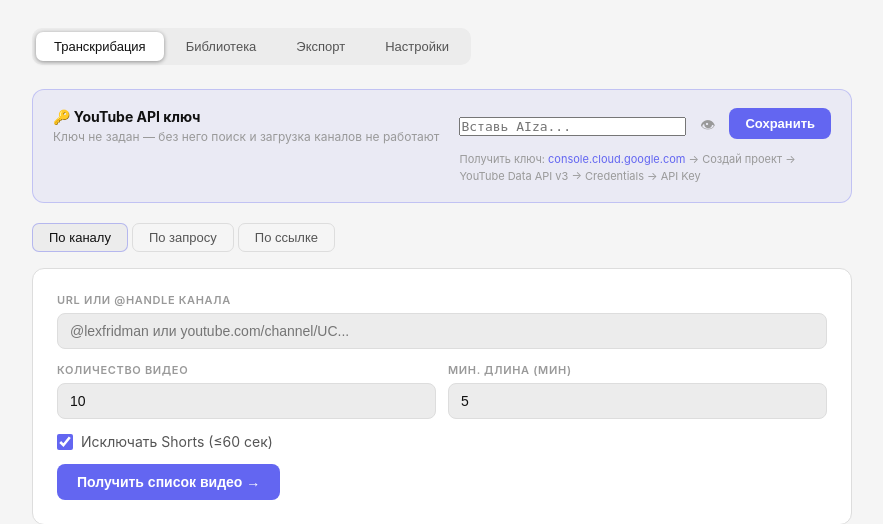
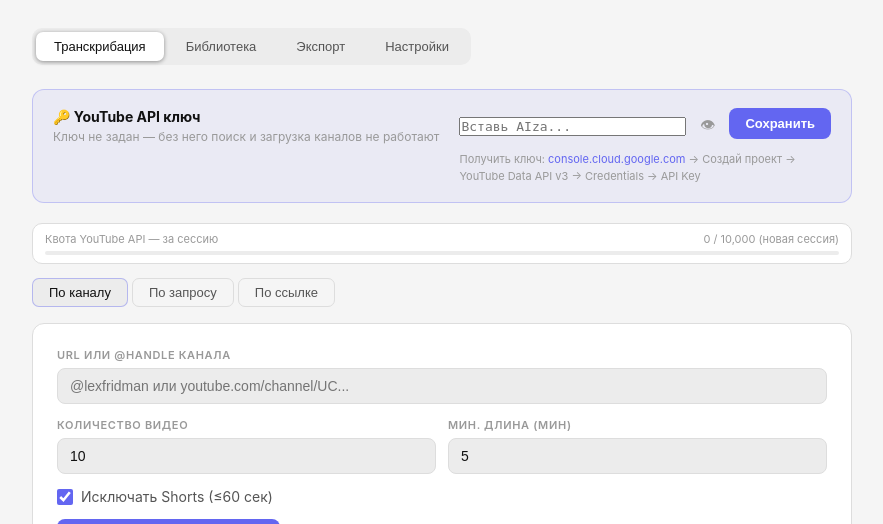
Before and after one commit to anisimovroman/transcribation, a FastAPI app: page / in a window 1280 px wide. Shown: the part 79-603 px from the top of the page, without its empty margins (198-1081 px from the left). Run offline with FastAPI, Linux system fonts and the light colour scheme.

Commit message:
fix: quota always visible, stop button gives proper feedback
- Quota bar always shows (even when used=0), moved outside api-key-card
  so it's not hidden by parent element
- Shows '0 / 10,000 (новая сессия)' on fresh server start
- stopTranscription: silent return replaced with toast 'Нет активной задачи'
- Job already finished (400) handled gracefully: closes SSE, shows 'Задача уже завершилась'

Co-Authored-By: Claude Sonnet 4.6 <noreply@anthropic.com>

```diff
--- a/static/app.js
+++ b/static/app.js
@@ -91,14 +91,15 @@ async function refreshQuota() {
     const d = await r.json()
     const bar = document.getElementById('quota-bar')
     if (!bar) return
-    if (d.used === 0) { bar.classList.add('hidden'); return }
+    // Always show bar — even at 0 (tracking resets on server restart)
     bar.classList.remove('hidden')
     const pct = Math.min(100, Math.round(d.used / d.total * 100))
     document.getElementById('quota-fill').style.width = pct + '%'
     document.getElementById('quota-fill').style.background =
       pct >= 90 ? 'var(--error)' : pct >= 70 ? '#f59e0b' : 'var(--accent)'
-    document.getElementById('quota-text').textContent =
-      `${d.used.toLocaleString()} / ${d.total.toLocaleString()} (осталось ${d.remaining.toLocaleString()})`
+    document.getElementById('quota-text').textContent = d.used === 0
+      ? `0 / ${d.total.toLocaleString()} (новая сессия)`
+      : `${d.used.toLocaleString()} / ${d.total.toLocaleString()} · осталось ${d.remaining.toLocaleString()}`
   } catch { /* non-critical */ }
 }
 
@@ -302,25 +303,36 @@ function startSSE(jobId, total) {
 }
 
 async function stopTranscription() {
-  if (!_currentJobId) return
+  if (!_currentJobId) {
+    showToast('Нет активной задачи', true)
+    return
+  }
   const btn = document.getElementById('stop-btn')
   btn.disabled = true
   btn.textContent = '⏳ Останавливаю...'
   try {
     const r = await fetch(`/api/jobs/${_currentJobId}/cancel`, { method: 'POST' })
+    const payload = await r.json().catch(() => ({}))
     if (!r.ok) {
-      const err = await r.json().catch(() => ({}))
-      showToast('Ошибка остановки: ' + (err.detail || r.status), true)
-      btn.disabled = false
-      btn.textContent = '⏹ Стоп'
+      if (r.status === 400) {
+        // Job already finished — just close SSE gracefully
+        sseSource?.close()
+        _setStopBtn(false)
+        _currentJobId = null
+        showToast('Задача уже завершилась')
+      } else {
+        showToast('Ошибка остановки: ' + (payload.detail || r.status), true)
+        btn.disabled = false
+        btn.textContent = '⏹ Стоп'
+      }
       return
     }
-    const data = await r.json()
     // Close SSE immediately — don't wait for next SSE tick
     sseSource?.close()
     _setStopBtn(false)
     _currentJobId = null
-    showToast(`Остановлено · ${data.completed ?? ''} сохранено`)
+    const saved = payload.completed ?? 0
+    showToast(saved > 0 ? `Остановлено · ${saved} сохранено` : 'Остановлено')
   } catch (e) {
     showToast('Ошибка: ' + e.message, true)
     btn.disabled = false
--- a/static/style.css
+++ b/static/style.css
@@ -163,7 +163,7 @@ input[type=checkbox]{width:16px;height:16px;cursor:pointer;accent-color:var(--ac
 .api-key-save{padding:8px 16px;font-size:13px}
 .api-key-hint{font-size:11px;color:var(--muted);line-height:1.5}
 .api-key-hint a{color:var(--accent)}
-.quota-bar{padding:10px 0 2px;border-top:1px solid rgba(99,102,241,.15);margin-top:12px}
+.quota-bar{padding:8px 12px;background:var(--surface);border:1px solid var(--border);border-radius:10px;margin-bottom:14px}
 .quota-label{display:flex;justify-content:space-between;font-size:11px;color:var(--muted);margin-bottom:5px}
 .quota-track{height:4px;background:var(--elevated);border-radius:2px;overflow:hidden}
 .quota-fill{height:100%;border-radius:2px;background:var(--accent);transition:width .4s,background .4s}
--- a/templates/index.html
+++ b/templates/index.html
@@ -44,6 +44,8 @@
           </div>
         </div>
       </div>
+    </div>
+
     <div id="quota-bar" class="quota-bar hidden">
       <div class="quota-label">
         <span>Квота YouTube API — за сессию</span>
@@ -51,7 +53,6 @@
       </div>
       <div class="quota-track">
         <div id="quota-fill" class="quota-fill"></div>
-        </div>
       </div>
     </div>
 
```
Lines whose indentation alone changed are shown as unchanged.
